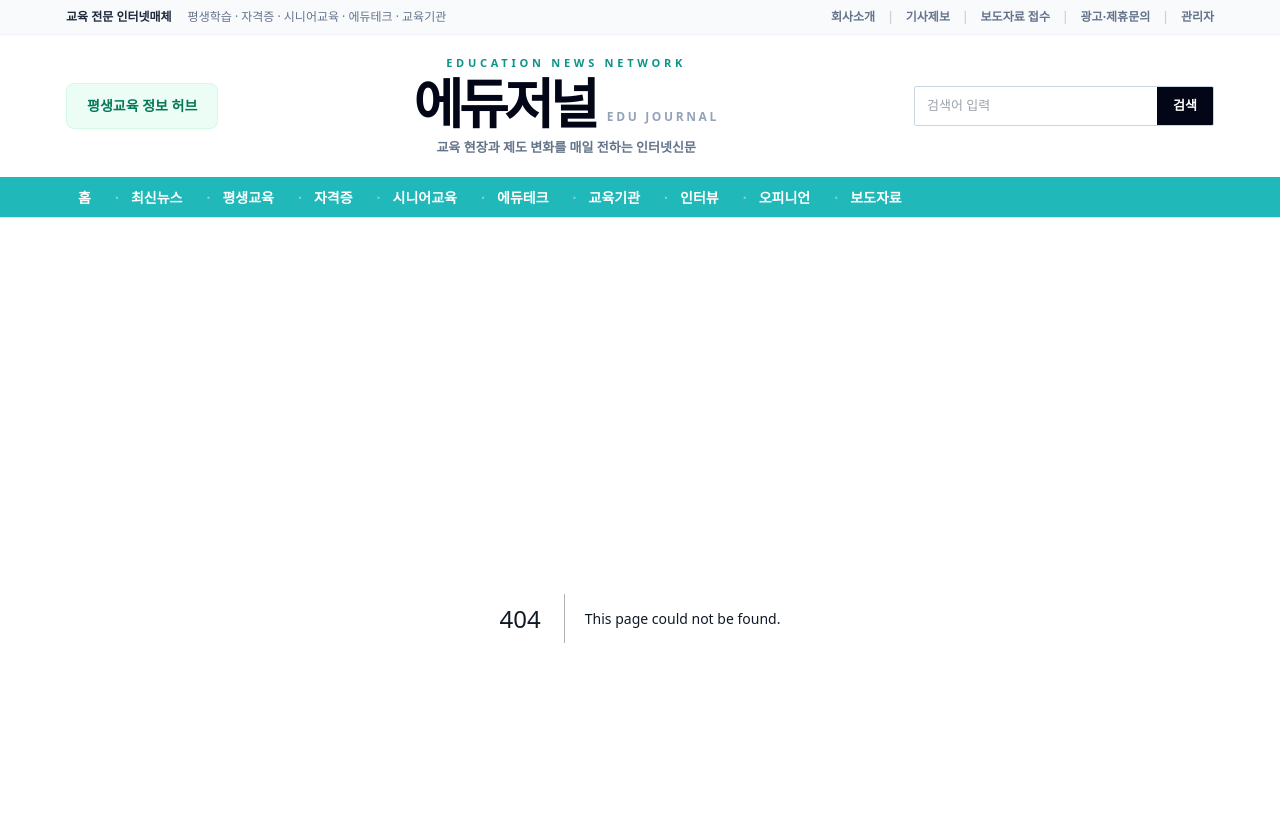
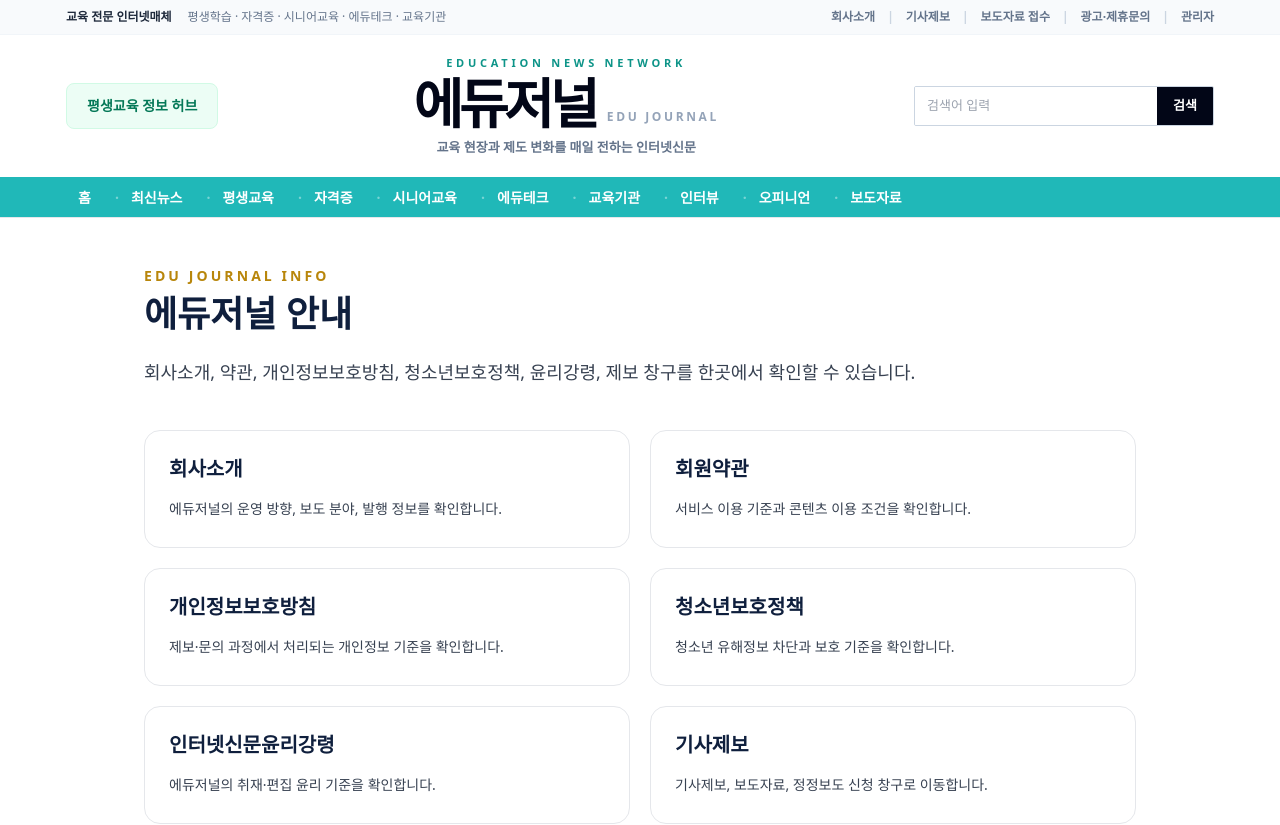
Before and after one commit to apark12321-ux/vision-media-mediaoffice, a Next.js app: page /intro in a window 1280 px wide. Before the commit this address had no page. Shown: the top 825 px of the page. Built offline with nearby package versions, Linux system fonts and the light colour scheme.

Commit message:
Add legacy-style intro menu page

```diff
--- /dev/null
+++ b/app/intro/page.tsx
@@ -0,0 +1,30 @@
+import Link from 'next/link';
+
+export const metadata = { title: '안내' };
+
+const menuItems = [
+  ['회사소개', '/about', '에듀저널의 운영 방향, 보도 분야, 발행 정보를 확인합니다.'],
+  ['회원약관', '/terms', '서비스 이용 기준과 콘텐츠 이용 조건을 확인합니다.'],
+  ['개인정보보호방침', '/privacy', '제보·문의 과정에서 처리되는 개인정보 기준을 확인합니다.'],
+  ['청소년보호정책', '/youth-policy', '청소년 유해정보 차단과 보호 기준을 확인합니다.'],
+  ['인터넷신문윤리강령', '/ethics', '에듀저널의 취재·편집 윤리 기준을 확인합니다.'],
+  ['기사제보', '/form', '기사제보, 보도자료, 정정보도 신청 창구로 이동합니다.']
+] as const;
+
+export default function IntroPage() {
+  return (
+    <main className="mx-auto max-w-5xl px-4 py-12">
+      <p className="text-sm font-black tracking-[0.22em] text-brand-gold">EDU JOURNAL INFO</p>
+      <h1 className="mt-2 text-4xl font-black text-brand-navy">에듀저널 안내</h1>
+      <p className="mt-5 text-lg leading-9 text-gray-700">회사소개, 약관, 개인정보보호방침, 청소년보호정책, 윤리강령, 제보 창구를 한곳에서 확인할 수 있습니다.</p>
+      <section className="mt-10 grid gap-5 md:grid-cols-2">
+        {menuItems.map(([title, href, desc]) => (
+          <Link key={href} href={href} className="rounded-2xl border bg-white p-6 hover:border-brand-navy">
+            <h2 className="text-xl font-black text-brand-navy">{title}</h2>
+            <p className="mt-3 text-sm leading-7 text-gray-700">{desc}</p>
+          </Link>
+        ))}
+      </section>
+    </main>
+  );
+}
```
